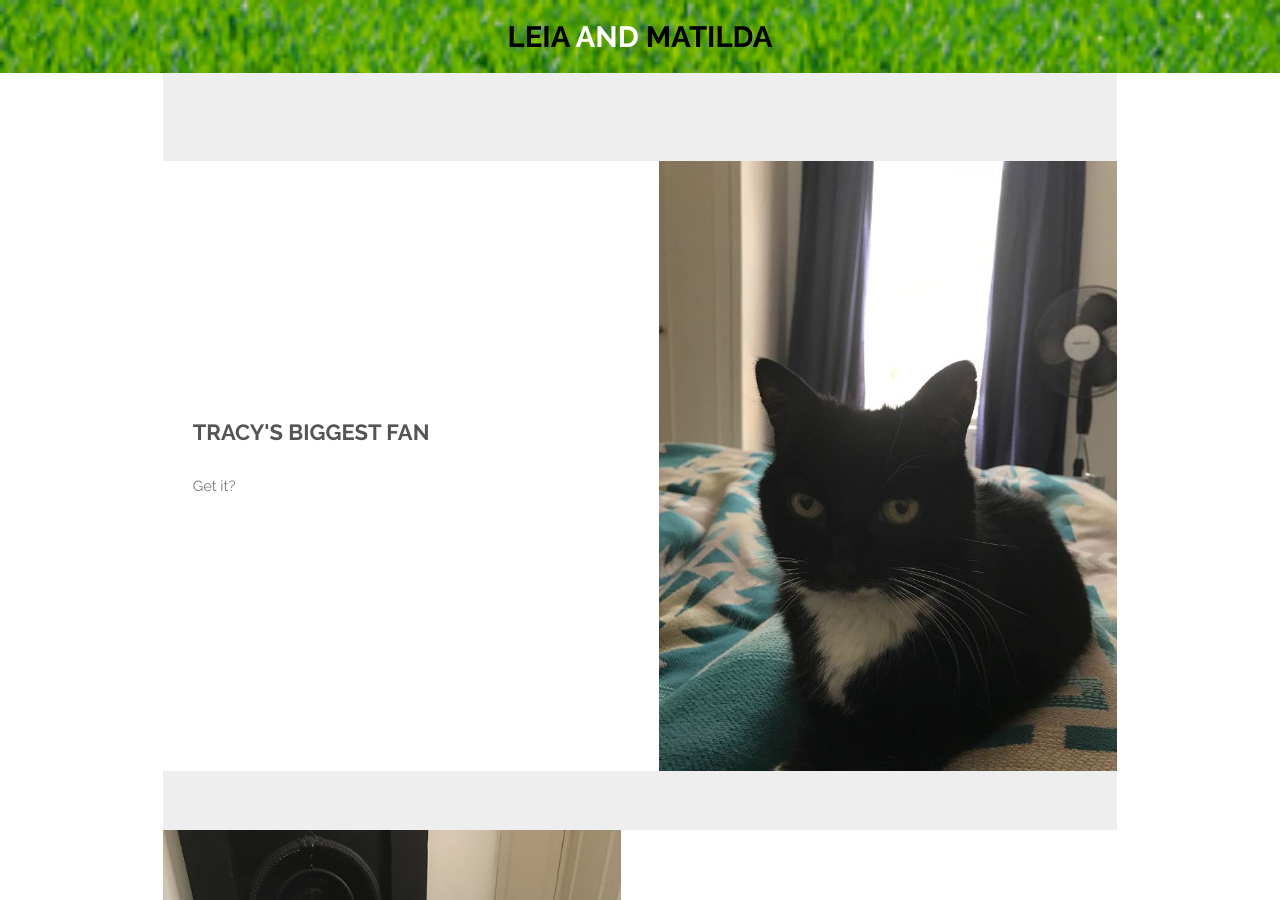
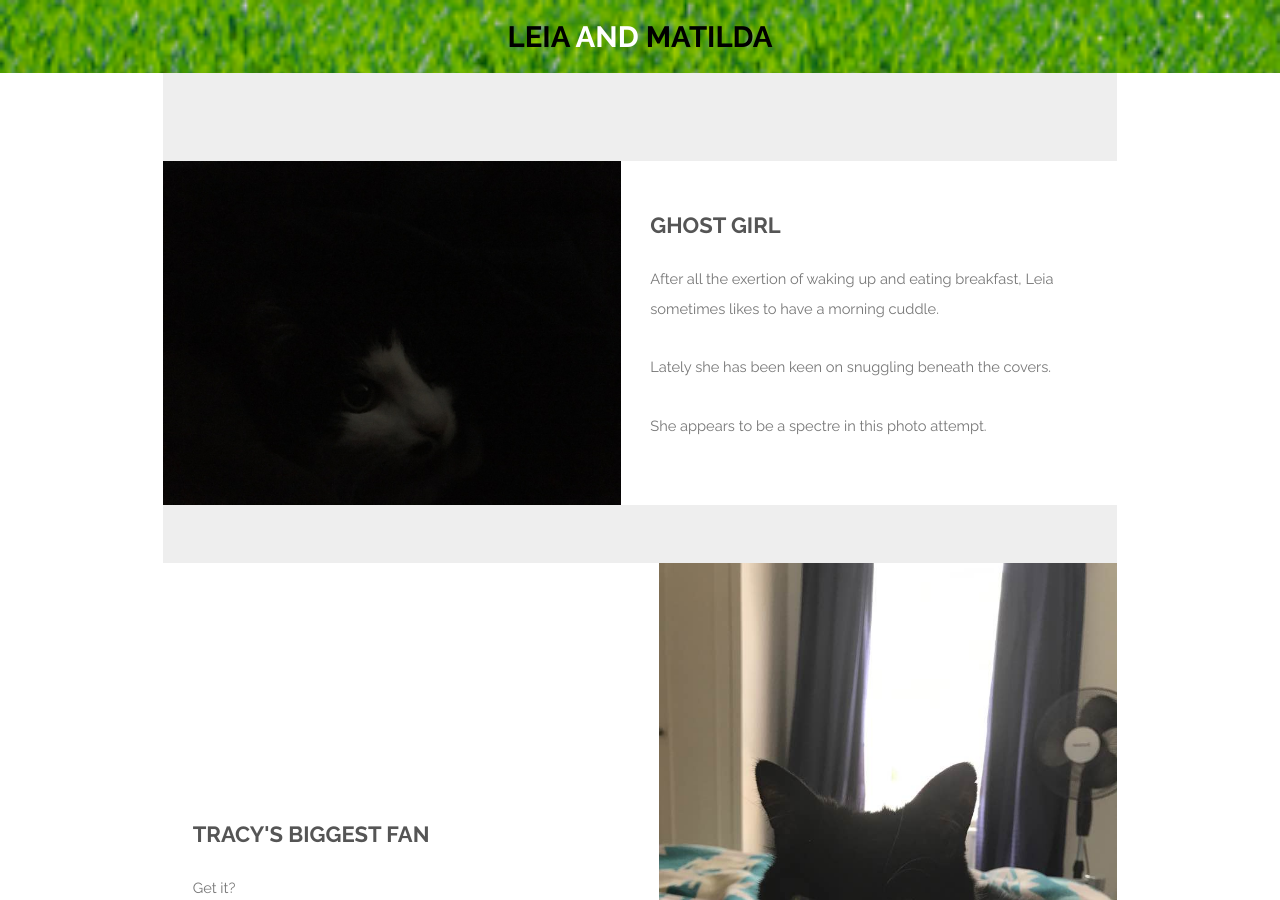
Before and after one commit to jaypalexa/leia-and-matilda, a Jekyll site: the page built from index.md, in a window 1280 px wide and 900 px high. Built offline with Jekyll 4.4.1, drawn with Linux system fonts in a browser that asks for light colours.

Commit message:
"Ghost Girl" post.

```diff
--- a/index.md
+++ b/index.md
@@ -6,6 +6,15 @@ description: A photo essay by Leia and Matilda
 ---
 <section id="one" class="wrapper style1">
   <div class="inner">
+    <article class="feature left">
+      <span class="image"><a href="{{ site.url }}{{ site.baseurl }}/assets/images/20170607_0788_leia.jpg"><img src="{{ site.url }}{{ site.baseurl }}/assets/images/20170607_0788_leia.jpg" /></a></span>
+      <div class="content">
+        <h2>Ghost Girl</h2>
+        <p>After all the exertion of waking up and eating breakfast, Leia sometimes likes to have a morning cuddle.</p>
+		<p>Lately she has been keen on snuggling beneath the covers.</p>
+		<p>She appears to be a spectre in this photo attempt.</p>
+      </div>
+    </article>
     <article class="feature right">
       <span class="image"><a href="{{ site.url }}{{ site.baseurl }}/assets/images/20170610_0932_matilda_fan.jpg"><img src="{{ site.url }}{{ site.baseurl }}/assets/images/20170610_0932_matilda_fan.jpg" /></a></span>
       <div class="content">
```
